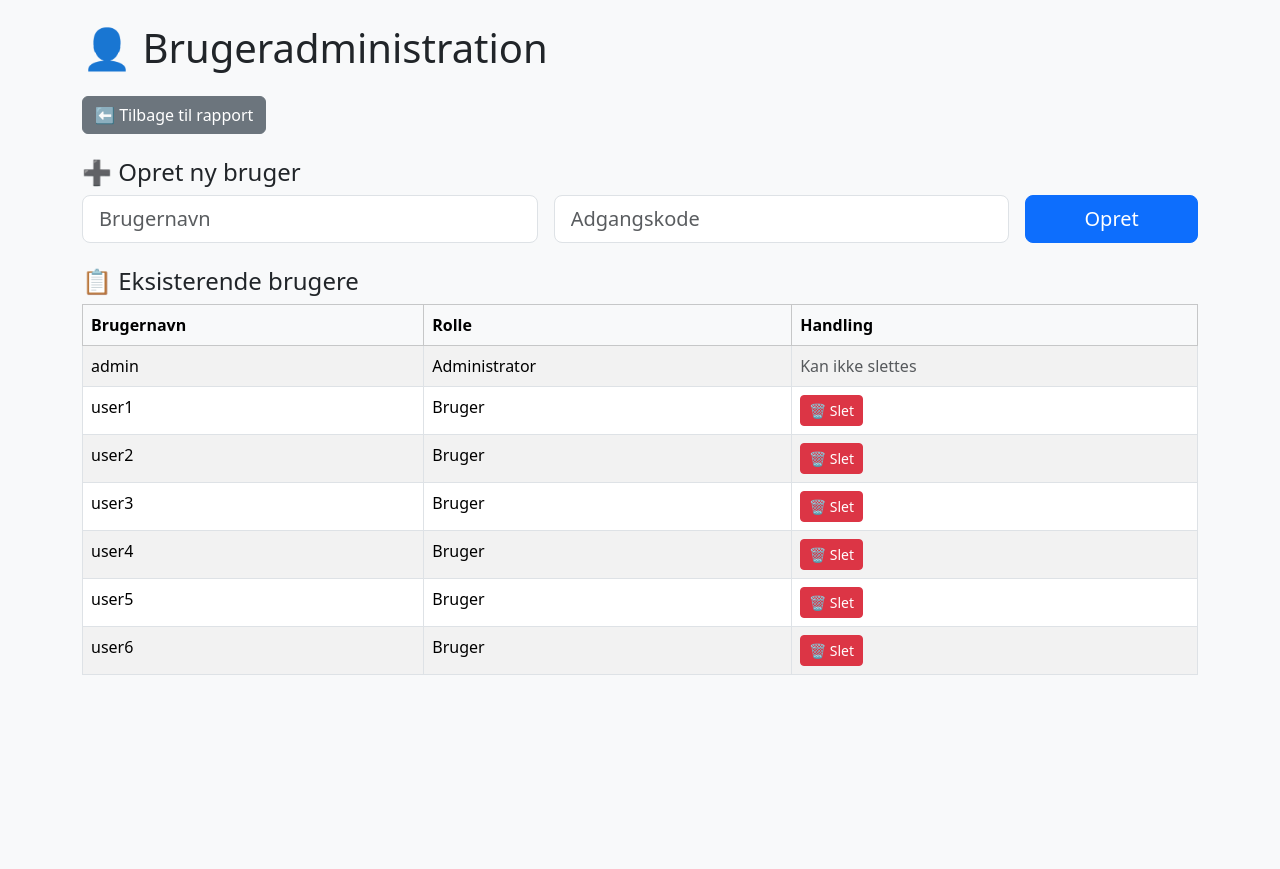
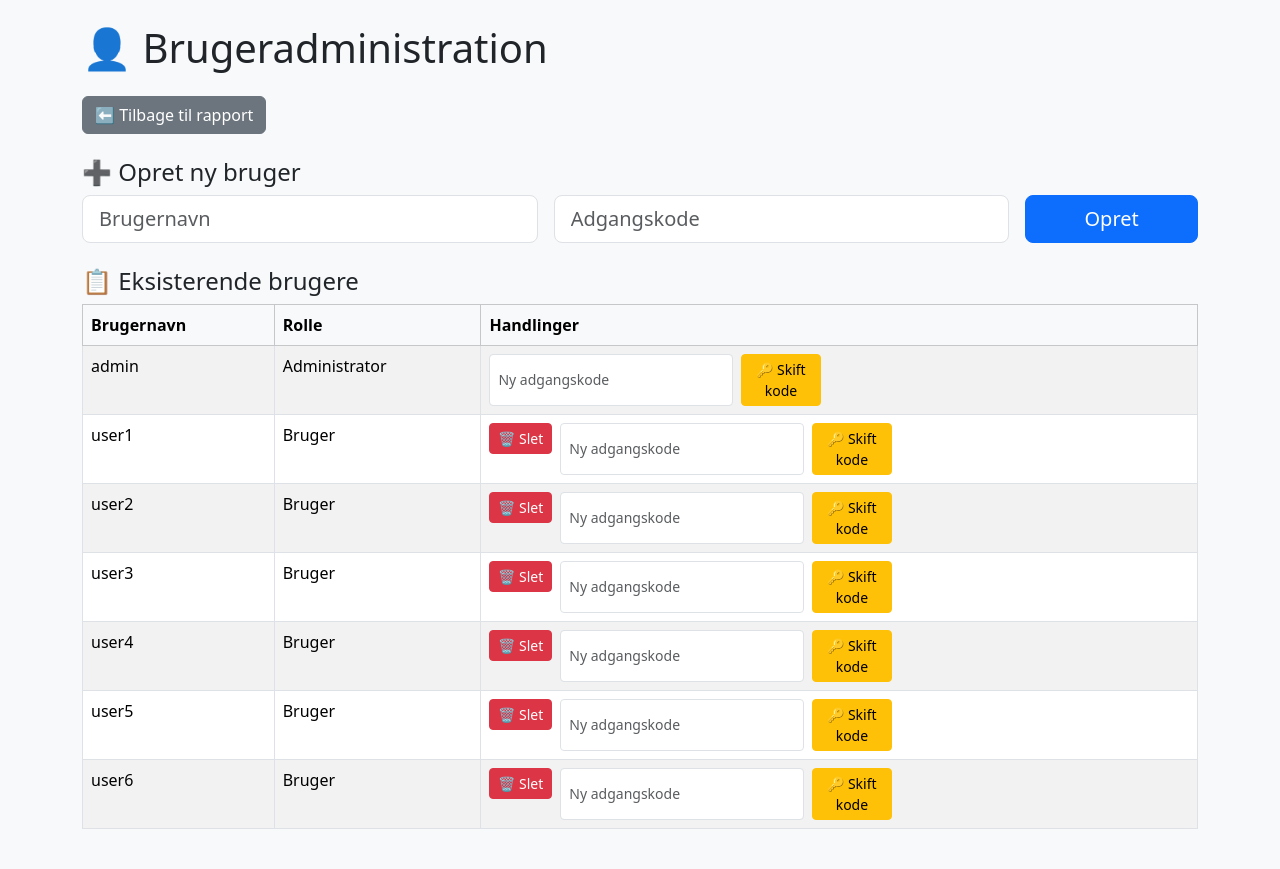
Before and after one commit to Simonsen9430/bjaergningsrapport---v2, a Flask app: page /admin in a window 1280 px wide. Before the commit the page ends 675 px from the top, so only its background shows below. Run offline with Flask 3, Linux system fonts and the light colour scheme; a user stored in the database is signed in; data comes from the database, SQL or seed files in the repository.

Commit message:
Opdaterer login og admin panel med skift kode

```diff
--- a/templates/admin.html
+++ b/templates/admin.html
@@ -32,7 +32,7 @@
                 <tr>
                     <th>Brugernavn</th>
                     <th>Rolle</th>
-                    <th>Handling</th>
+                    <th>Handlinger</th>
                 </tr>
             </thead>
             <tbody>
@@ -41,14 +41,20 @@
                         <td>{{ user[1] }}</td>
                         <td>{% if user[2] %}Administrator{% else %}Bruger{% endif %}</td>
                         <td>
-                            {% if not user[2] %}
-                                <form method="post" style="display:inline;">
+                            <div class="d-flex flex-column flex-md-row gap-2">
+                                {% if not user[2] %}
+                                <form method="post" class="d-inline">
                                     <input type="hidden" name="delete_user" value="{{ user[0] }}">
-                                    <button type="submit" class="btn btn-sm btn-danger">🗑 Slet</button>
+                                    <button type="submit" class="btn btn-danger btn-sm">🗑 Slet</button>
                                 </form>
-                            {% else %}
-                                <span class="text-muted">Kan ikke slettes</span>
-                            {% endif %}
+                                {% endif %}
+
+                                <form method="post" class="d-flex flex-row gap-2">
+                                    <input type="hidden" name="change_password_user" value="{{ user[0] }}">
+                                    <input type="password" name="new_password" class="form-control form-control-sm" placeholder="Ny adgangskode" required>
+                                    <button type="submit" class="btn btn-warning btn-sm">🔑 Skift kode</button>
+                                </form>
+                            </div>
                         </td>
                     </tr>
                 {% endfor %}
```
